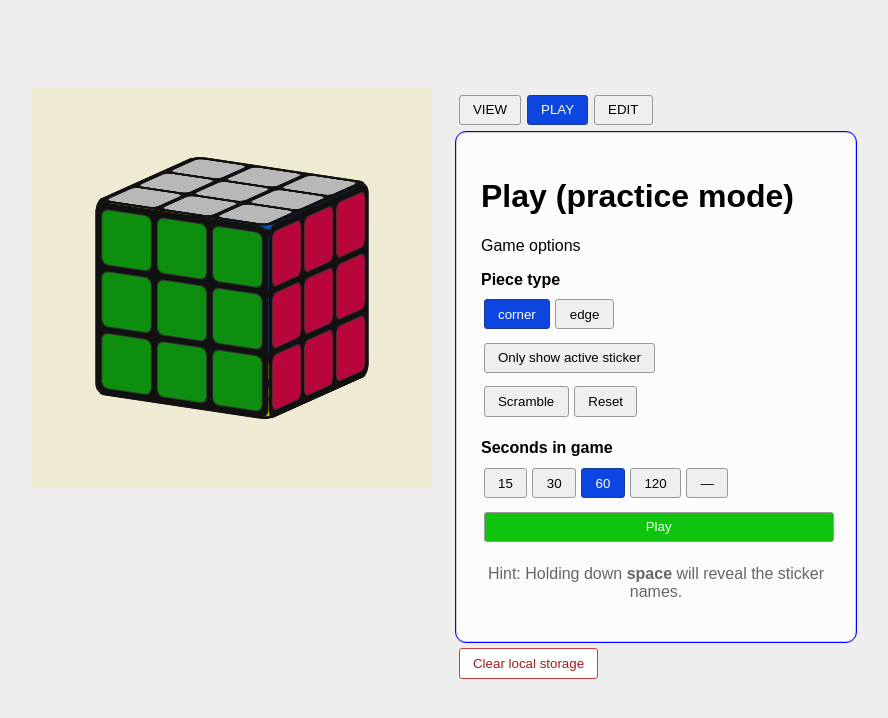
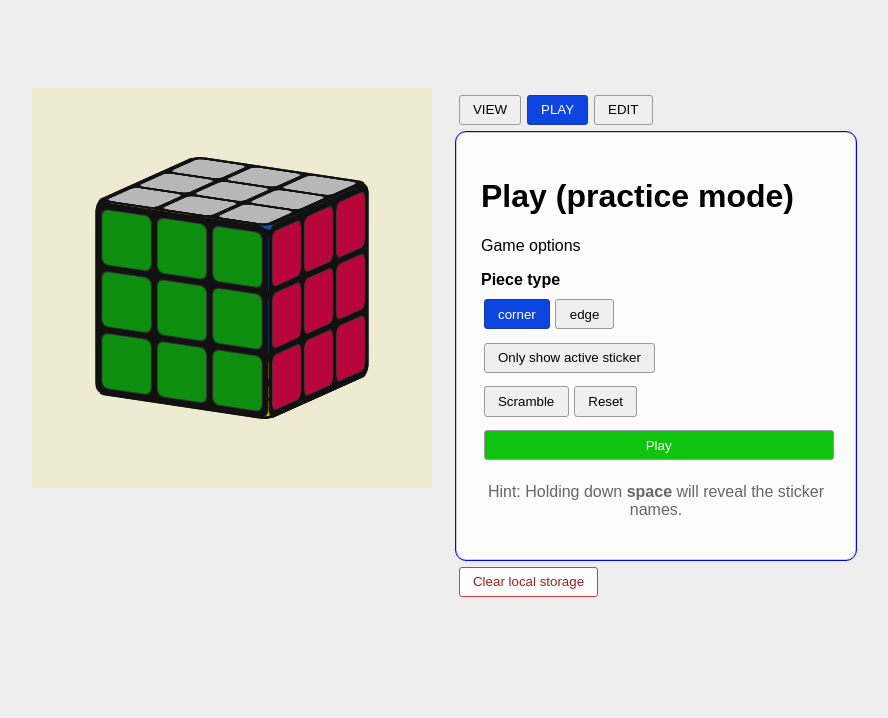
Before and after one commit to McHeisenburglar/rubiks-cube-3d-vite, a React (Vite) app: page / in a window 1280 px wide. Shown: the top 718 px of the page, without its empty margins (196-1084 px from the left). Built offline with nearby package versions, Linux system fonts and the light colour scheme.

Commit message:
Removed Timer for now.

```diff
--- a/src/components/PlayPanel.tsx
+++ b/src/components/PlayPanel.tsx
@@ -10,7 +10,7 @@ function GameTimer({ isPlaying, onTimerEnd }) {
 	const INTERVAL = 10
 
 	let countdown
-	const [secondsInGame, setSecondsInGame] = useState(60)
+	const [secondsInGame, setSecondsInGame] = useState('—')
 	const [msRemaining, setMsRemaining] = useState(0)
 	const [isRunning, setIsRunning] = useState(false)
 
@@ -299,7 +299,7 @@ function PlayPanel({ spotlight, pulseAnimation }) {
 						</div>
 					</>
 				)}
-				<GameTimer onTimerEnd={onTimerEnd} isPlaying={isPlaying} />
+				{/* <GameTimer onTimerEnd={onTimerEnd} isPlaying={isPlaying} /> */}
 				<div>
 					<button
 						className={`btn full-width play-btn ${
```
